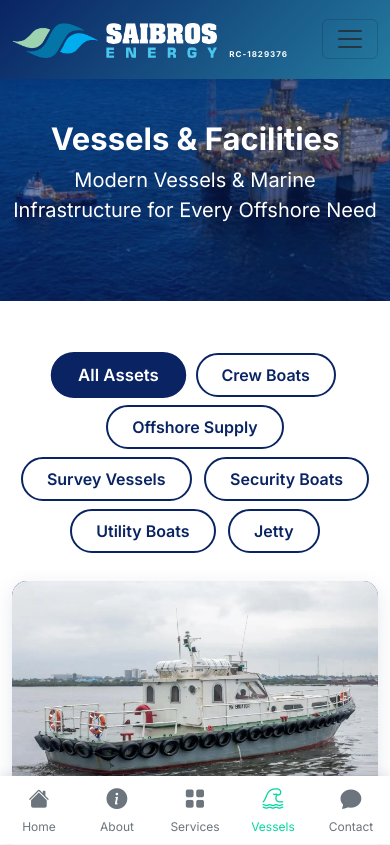
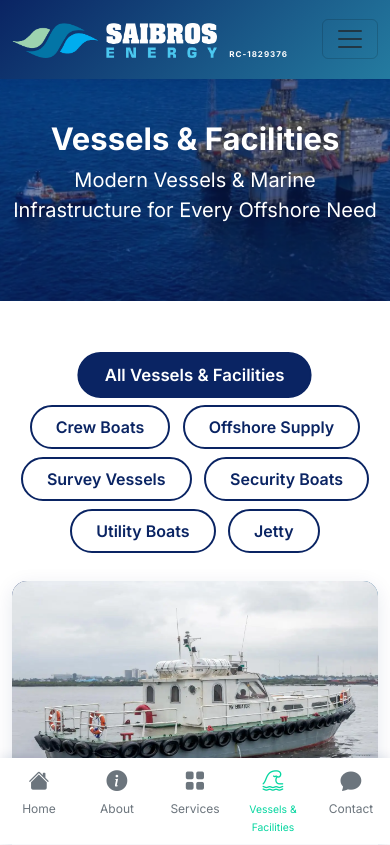
Before and after one commit to Kefox-Nwoko/saibros_energy_preview, a plain HTML site: page assets.html in a window 390 px wide. Shown: the top 845 px of the page. Drawn offline with nearby package versions, Linux system fonts and the light colour scheme; no server answers.

Commit message:
Update mobile nav to show 'Vessels & Facilities' on two lines

```diff
--- a/assets.html
+++ b/assets.html
@@ -83,7 +83,7 @@
     <div class="container py-5 text-dark-headers" id="main-content" role="main">
         <!-- Filter Buttons -->
         <div class="text-center mb-4 flex-wrap" role="group" aria-label="Asset filter buttons">
-            <button type="button" class="filter-btn active" onclick="filterVessels('all')" aria-pressed="true"><span>All Assets</span></button>
+            <button type="button" class="filter-btn active" onclick="filterVessels('all')" aria-pressed="true"><span>All Vessels & Facilities</span></button>
             <button type="button" class="filter-btn" onclick="filterVessels('crew')" aria-pressed="false"><span>Crew Boats</span></button>
             <button type="button" class="filter-btn" onclick="filterVessels('supply')" aria-pressed="false"><span>Offshore Supply</span></button>
             <button type="button" class="filter-btn" onclick="filterVessels('survey')" aria-pressed="false"><span>Survey Vessels</span></button>
@@ -419,7 +419,7 @@
         </a>
         <a href="assets.html" class="mobile-nav-item active">
             <i class="bi bi-tsunami"></i>
-            <span>Vessels</span>
+            <span style="font-size: 0.65rem; line-height: 1.1;">Vessels &<br>Facilities</span>
         </a>
         <a href="contact.html" class="mobile-nav-item">
             <i class="bi bi-chat-fill"></i>
```
Also changed, not shown: about.html (+1 -1 lines), asset-details.html (+1 -1 lines), contact.html (+1 -1 lines), index.html (+1 -1 lines), services.html (+1 -1 lines).
